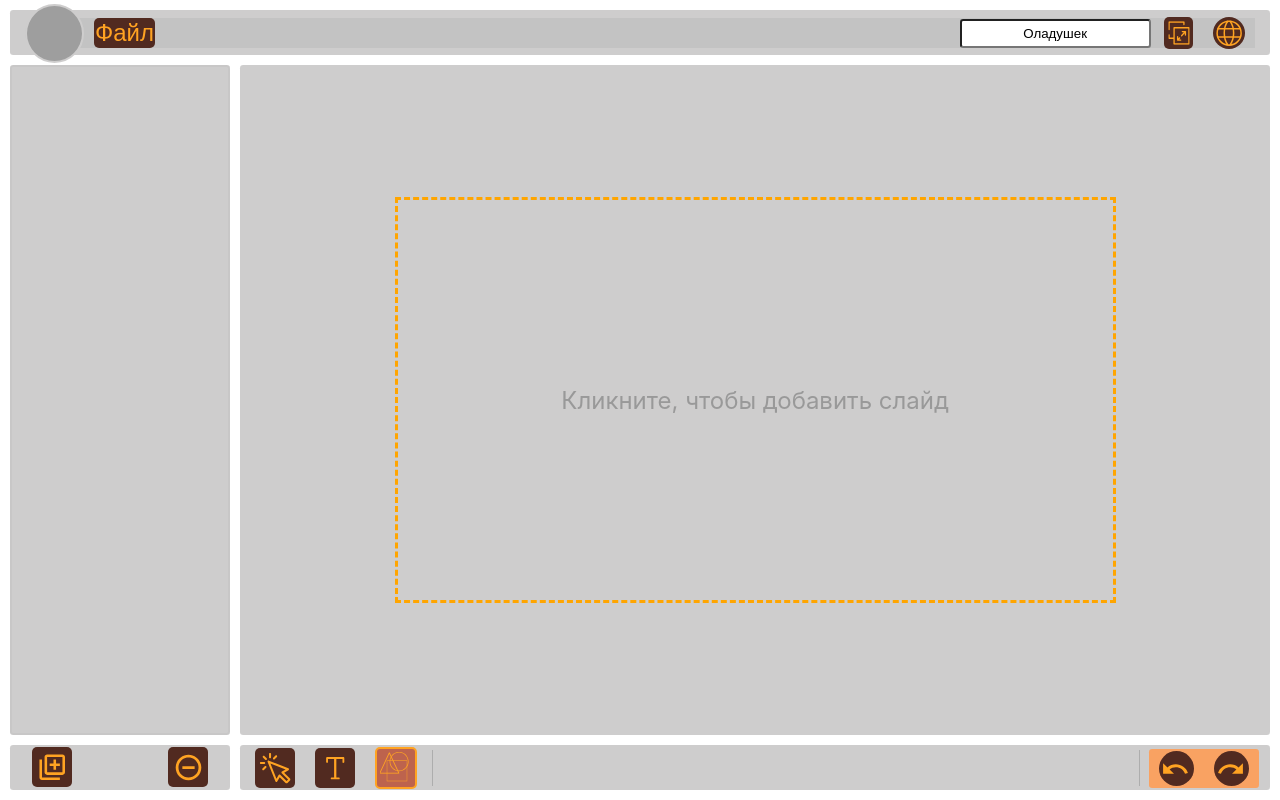
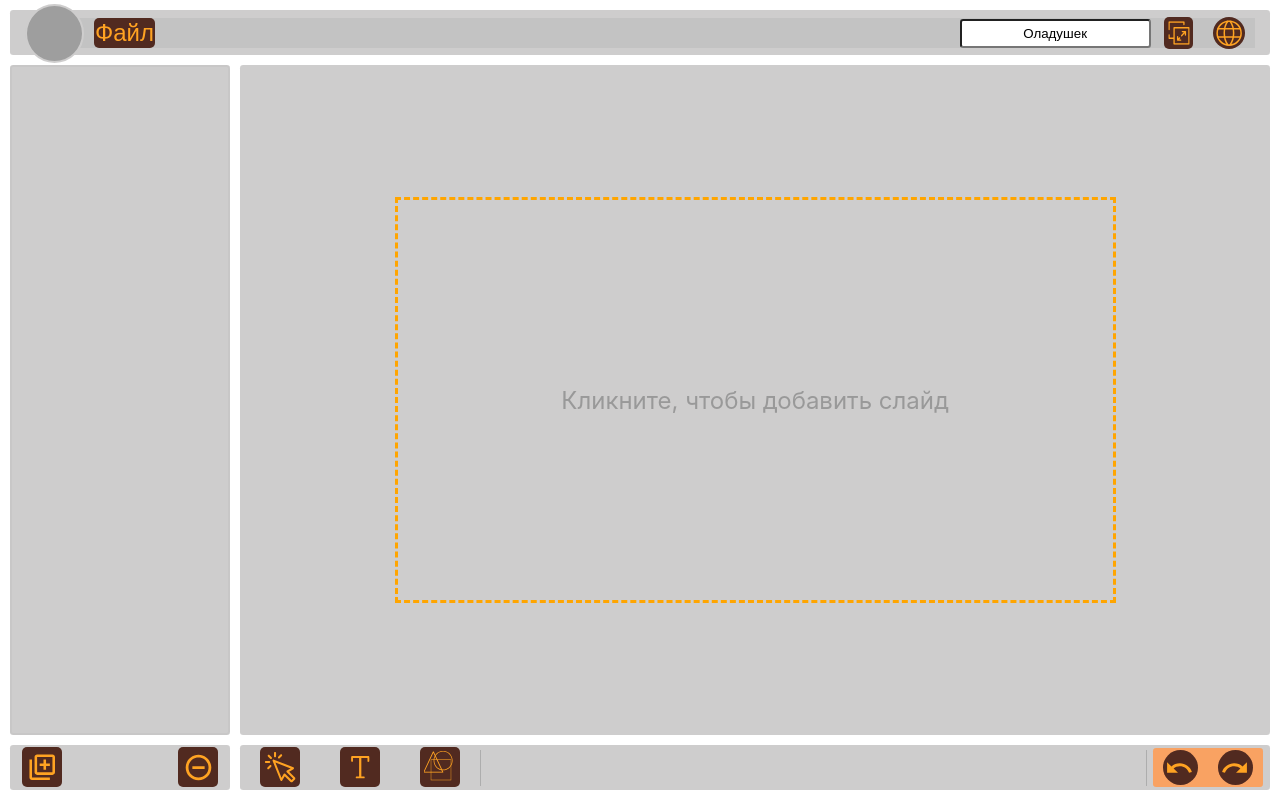
Before and after one commit to pklgn/project-os, a React (Create React App) app: page / in a window 1280 px wide. Built offline with nearby package versions, Linux system fonts and the light colour scheme; grey boxes are pictures that could not be loaded.

Commit message:
попытка: ресайз слайда

```diff
--- a/src/components/AppContent/SidePanel/SidePanel.module.css
+++ b/src/components/AppContent/SidePanel/SidePanel.module.css
@@ -3,21 +3,3 @@
     overflow: hidden;
     position: relative;
 }
-
-.slide-list ::-webkit-scrollbar {
-    width: 0.5rem;
-    position: absolute;
-}
-
-.slide-list ::-webkit-scrollbar-track {
-    background: #6f1600;
-    margin-top: 5px;
-    margin-bottom: 5px;
-    border-radius: 0.25rem;
-}
-
-.slide-list ::-webkit-scrollbar-thumb {
-    background: rgb(255 109 1);
-    border-radius: 10px;
-    border: 0.15rem solid #701700;
-}
--- a/src/components/AppContent/Slide/SlideComponent.tsx
+++ b/src/components/AppContent/Slide/SlideComponent.tsx
@@ -31,6 +31,8 @@ type SlideProps = {
     };
     containerWidth?: number;
     containerHeight?: number;
+    slideWidth?: number;
+    slideHeight?: number;
 };
 
 const RESIZE_AREA_WIDTH_HEIGHT = 15;
@@ -296,12 +298,12 @@ export function SlideComponent(props: SlideProps) {
     ) : (
         <svg
             ref={refCanvas}
-            width={props.viewBox?.width}
-            height={props.viewBox?.height}
+            width={props.slideWidth ? `${props.slideWidth}px` : `${props.containerWidth}px`}
+            height={props.slideHeight ? `${props.slideHeight}px` : `${props.containerHeight}px`}
             className={styles['slide-container']}
             viewBox={`${props.viewBox?.xStart} ${props.viewBox?.yStart} ${props.containerWidth}
             ${props.containerHeight}`}
-            preserveAspectRatio={'xMinYMin meet'}
+            preserveAspectRatio={'xMidYMid meet'}
             xmlns="http://www.w3.org/2000/svg"
             xmlnsXlink="http://www.w3.org/1999/xlink"
         >
--- a/src/components/AppFooter/ElementListTool/ElementListTool.module.css
+++ b/src/components/AppFooter/ElementListTool/ElementListTool.module.css
@@ -21,9 +21,15 @@
     }
 }
 
-.element-tools>#tools-buttons-container {
+.tools-buttons-container {
     grid-area: tools-buttons-container;
     height: 100%;
+    display: flex;
+    flex-flow: row nowrap;
+}
+
+.tools-buttons-container>* {
+    padding: 0;
 }
 
 .element-tools button {
--- a/src/components/AppFooter/ElementListTool/ElementListTool.tsx
+++ b/src/components/AppFooter/ElementListTool/ElementListTool.tsx
@@ -3,7 +3,7 @@ import styles from './ElementListTool.module.css';
 import { LocaleContext, LocaleContextType } from '../../../App';
 import { useContext } from 'react';
 
-import { Button } from '../../common/Button/Button';
+import { Button, ButtonProps } from '../../common/Button/Button';
 import { GeometryIcon } from '../../common/icons/Geometry/Geometry';
 import { RedoUndoIcon } from '../../common/icons/RedoUndo/RedoUndo';
 import { SelectCursorIcon } from '../../common/icons/Cursor/Cursor';
@@ -15,6 +15,7 @@ import { FigureInfo, FigureShape } from '../../../model/types';
 import { bindActionCreators } from 'redux';
 import { useDispatch } from 'react-redux';
 import { undoModelAction, redoModelAction } from '../../../redux/action-creators/editorActionCreators';
+import ToolTip from '../../common/ToolTip/ToolTip';
 
 export function ElementListTool(): JSX.Element {
     const localeContext: LocaleContextType = useContext(LocaleContext);
@@ -41,46 +42,59 @@ export function ElementListTool(): JSX.Element {
         },
     };
 
+    const mainToolsButtonInfo: ButtonProps[] = [
+        {
+            type: 'default',
+            text: localeContext.locale.localization.elementsListTool.cursorTool,
+            state: 'independently',
+            id: 'select-tool-button',
+            iconLeft: <SelectCursorIcon color="#ffa322" />,
+            onClick: () => {
+                undefined;
+            },
+        },
+        {
+            type: 'default',
+            text: localeContext.locale.localization.elementsListTool.textTool,
+            state: 'independently',
+            id: 'text-tool-button',
+            iconLeft: <TextIcon color="#ffa322" />,
+            onClick: () => {
+                undefined;
+            },
+        },
+        {
+            type: 'default',
+            text: localeContext.locale.localization.elementsListTool.geometryTool,
+            state: 'independently',
+            id: 'geometry-tool-button',
+            iconLeft: <GeometryIcon color="#ffa322" />,
+            onClick: () => dispatchAddFigureAction(mockInfo),
+        },
+    ];
+
     return (
         <div className={styles['element-tools']}>
             <div className={styles['tools-buttons-container']} id="tools-buttons-container">
-                <Button
-                    type={'default'}
-                    text={undefined}
-                    state={'disabled'}
-                    id="select-tool-button"
-                    optionalText={undefined}
-                    iconLeft={<SelectCursorIcon color="#ffa322" />}
-                    iconRight={undefined}
-                    cssMix={undefined}
-                    onClick={() => {
-                        undefined;
-                    }}
-                />
-                <Button
-                    type={'default'}
-                    text={undefined}
-                    state={'disabled'}
-                    id="text-tool-button"
-                    optionalText={undefined}
-                    iconLeft={<TextIcon color="#ffa322" />}
-                    iconRight={undefined}
-                    cssMix={undefined}
-                    onClick={() => {
-                        undefined;
-                    }}
-                />
-                <Button
-                    type={'default'}
-                    text={undefined}
-                    state={'active'}
-                    id="geometry-tool-button"
-                    optionalText={undefined}
-                    iconLeft={<GeometryIcon color="#ffa322" />}
-                    iconRight={undefined}
-                    cssMix={undefined}
-                    onClick={() => dispatchAddFigureAction(mockInfo)}
-                />
+                {mainToolsButtonInfo.map((buttonInfo, index) => {
+                    return (
+                        <ToolTip
+                            key={index}
+                            title={buttonInfo.text ? buttonInfo.text : 'None'}
+                            position="above"
+                            child={
+                                <Button
+                                    key={index}
+                                    type={buttonInfo.type}
+                                    state={buttonInfo.state}
+                                    id={buttonInfo.id}
+                                    iconLeft={buttonInfo.iconLeft}
+                                    onClick={buttonInfo.onClick}
+                                />
+                            }
+                        />
+                    );
+                })}
             </div>
             <VerticalLine id="veritical-1" />
             <span id="adaptive-elements-tool-placeholder" />
--- a/src/components/AppFooter/SlideListTool/SlideListTool.module.css
+++ b/src/components/AppFooter/SlideListTool/SlideListTool.module.css
@@ -7,17 +7,30 @@
     border-radius: 0.2rem;
 }
 
-.slides-list-tools > button {
+.slides-list-tools>button {
     margin-top: 3px;
     margin-bottom: 3px;
     padding-left: 3px;
     padding-right: 3px;
 }
 
-.slides-list-tools > #add-slide-button {
+.slides-list-tools>#add-slide-button {
     grid-area: add-slide-button;
 }
 
-.slides-list-tools > #delete-slide-button {
+.slides-list-tools button[id="add-slide-button"],
+.slides-list-tools button[id="delete-slide-button"] {
+    margin: 0;
+}
+
+.slides-list-tools div[id="add-slide-button-tool-tip"] {
+    left: calc(145%);
+}
+
+.slides-list-tools div[id="add-slide-button-tool-tip"]:after {
+    left: 21%;
+}
+
+.slides-list-tools>#delete-slide-button {
     grid-area: delete-slide-button;
 }
--- a/src/components/AppFooter/SlideListTool/SlideListTool.tsx
+++ b/src/components/AppFooter/SlideListTool/SlideListTool.tsx
@@ -75,6 +75,7 @@ export function SlideListTool(): JSX.Element {
                     <ToolTip
                         key={index}
                         title={info.text ? info.text : 'None'}
+                        toolTipId={`${info.id}-tool-tip`}
                         position="above"
                         child={
                             <Button
--- a/src/components/PresentationEditor/PresentationEditor.module.css
+++ b/src/components/PresentationEditor/PresentationEditor.module.css
@@ -11,3 +11,21 @@
     padding: 10px;
     box-sizing: border-box;
 }
+
+* ::-webkit-scrollbar {
+    width: 0.5rem;
+    height: 0.5rem;
+    position: absolute;
+}
+
+* ::-webkit-scrollbar-track {
+    background: #6f1600;
+    margin: 5px;
+    border-radius: 0.25rem;
+}
+
+* ::-webkit-scrollbar-thumb {
+    background: rgb(255 109 1);
+    border-radius: 10px;
+    border: 0.15rem solid #701700;
+}
--- a/src/components/common/ToolTip/ToolTip.module.css
+++ b/src/components/common/ToolTip/ToolTip.module.css
@@ -1,12 +1,12 @@
 .container {
     position: relative;
     margin: 0 10px;
+    padding: 2px;
     -webkit-tap-highlight-color: transparent;
 }
 
 .tooltip-placeholder {
     background-color: transparent;
-    padding: 2px;
 }
 
 .tooltip-content {
@@ -21,18 +21,17 @@
     font-family: monospace;
     background-color: grey;
     box-shadow: 0 0 0.3rem rgb(0 0 0 / 16%);
-    animation: .65s ease-in-out;
 }
 
 .above {
     bottom: calc(100% + 5px);
-    left: 50%;
+    left: calc(50%);
     transform: translateX(-50%);
 }
 
 .above:after {
     top: 24px;
-    left: 13px;
+    left: 48%;
     border-left: solid transparent;
     border-right: solid transparent;
     border-top: solid grey;
--- a/src/components/common/ToolTip/ToolTip.tsx
+++ b/src/components/common/ToolTip/ToolTip.tsx
@@ -1,8 +1,9 @@
-import { useEffect, useRef, useState } from 'react';
+import { useState } from 'react';
 import styles from './ToolTip.module.css';
 
 export type ToolTipPropsType = {
     title: string;
+    toolTipId?: string;
     position?: 'above' | 'under';
     child: JSX.Element;
 };
@@ -13,7 +14,7 @@ export default function ToolTip(props: ToolTipPropsType): JSX.Element {
     const [isVisible, setVisibleState] = useState(false);
 
     return (
-        <div className={styles.container} data-testid="tooltip">
+        <div className={styles.container} id="tooltip">
             <div
                 className={styles['tooltip-placeholder']}
                 onMouseEnter={() => setVisibleState(true)}
@@ -25,7 +26,7 @@ export default function ToolTip(props: ToolTipPropsType): JSX.Element {
             {isVisible && (
                 <div
                     className={`${styles['tooltip-content']} ${position ? styles[position] : ''}`}
-                    data-testid="tooltip-content"
+                    id={props.toolTipId}
                 >
                     {title}
                 </div>
--- a/src/l18n/localizations/en_EN.json
+++ b/src/l18n/localizations/en_EN.json
@@ -1,6 +1,14 @@
 {
     "editor": {
         "emptySlide": "Click to add new slide"
+    },
+    "elementsListTool": {
+        "cursorTool": "Choose (Esc)",
+        "textTool": "Text tool (T)",
+        "geometryTool": "Figure (F)",
+        "geometryCircleTool": "Circle (F+C)",
+        "geometryTriangleTool": "Triangle (F+T)",
+        "geometryRectangleTool": "Rectangle (F+R)"
     },
     "presentationViewer": {
         "noSlidesToShow": "Are your slides not as hard workers as you? They are not in the workplace!"
--- a/src/l18n/localizations/ru_RU.json
+++ b/src/l18n/localizations/ru_RU.json
@@ -1,6 +1,14 @@
 {
     "editor": {
         "emptySlide": "Кликните, чтобы добавить слайд"
+    },
+    "elementsListTool": {
+        "cursorTool": "Выбрать (Esc)",
+        "textTool": "Текстовое поле (T)",
+        "geometryTool": "Фигура (F)",
+        "geometryCircleTool": "Круг (F+C)",
+        "geometryTriangleTool": "Треугольник (F+T)",
+        "geometryRectangleTool": "Прямоугольник (F+R)"
     },
     "presentationViewer": {
         "noSlidesToShow": "Ваши слайды не такие работяги как вы? Их нет на рабочем месте!"
```
Also changed, not shown: src/components/AppContent/Slide/SlideWrapper.tsx (+16 -6 lines).
